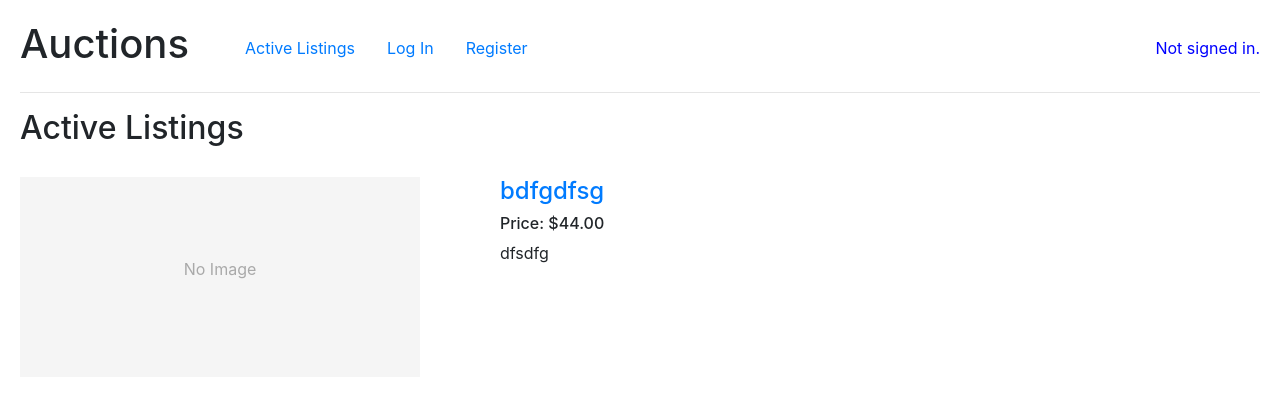
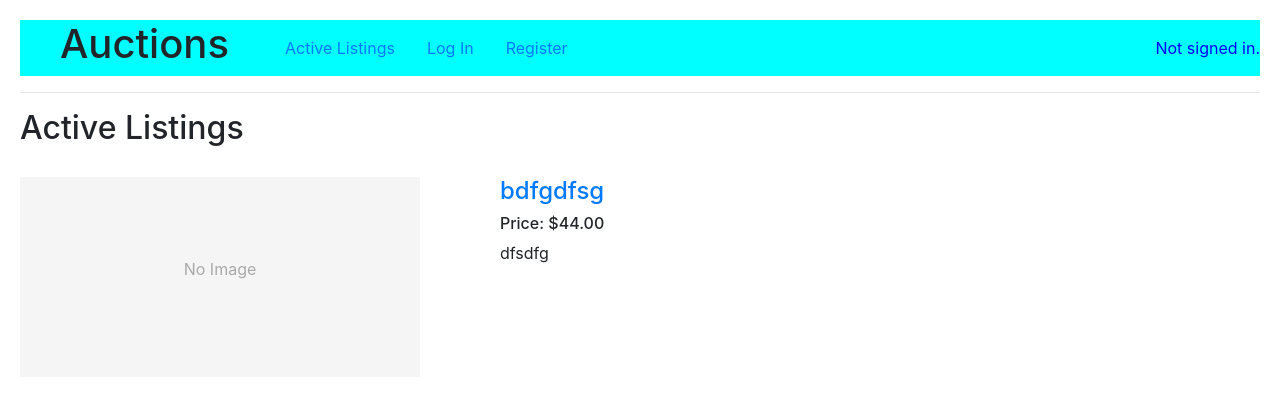
Before and after one commit to milos3design/e-commerce, a Django app: page / in a window 1280 px wide. Shown: the top 420 px of the page. Run offline with Django 3.2, Linux system fonts and the light colour scheme; data comes from the database, SQL or seed files in the repository; some libraries are stand-ins or nearby versions.

Commit message:
layout color

```diff
--- a/auctions/static/auctions/styles.css
+++ b/auctions/static/auctions/styles.css
@@ -6,6 +6,7 @@ body {
     display: flex;
     flex-direction: row;
     align-items: center;
+    background-color: aqua;
 }
 
 .lay_item {
--- a/auctions/templates/auctions/layout.html
+++ b/auctions/templates/auctions/layout.html
@@ -9,7 +9,7 @@
     </head>
     <body>
         <div id="lay_main">
-            <div class="layout_item">
+            <div class="lay_item">
                 <h1>Auctions</h1>
             </div>
             <div class="lay_item">
```
